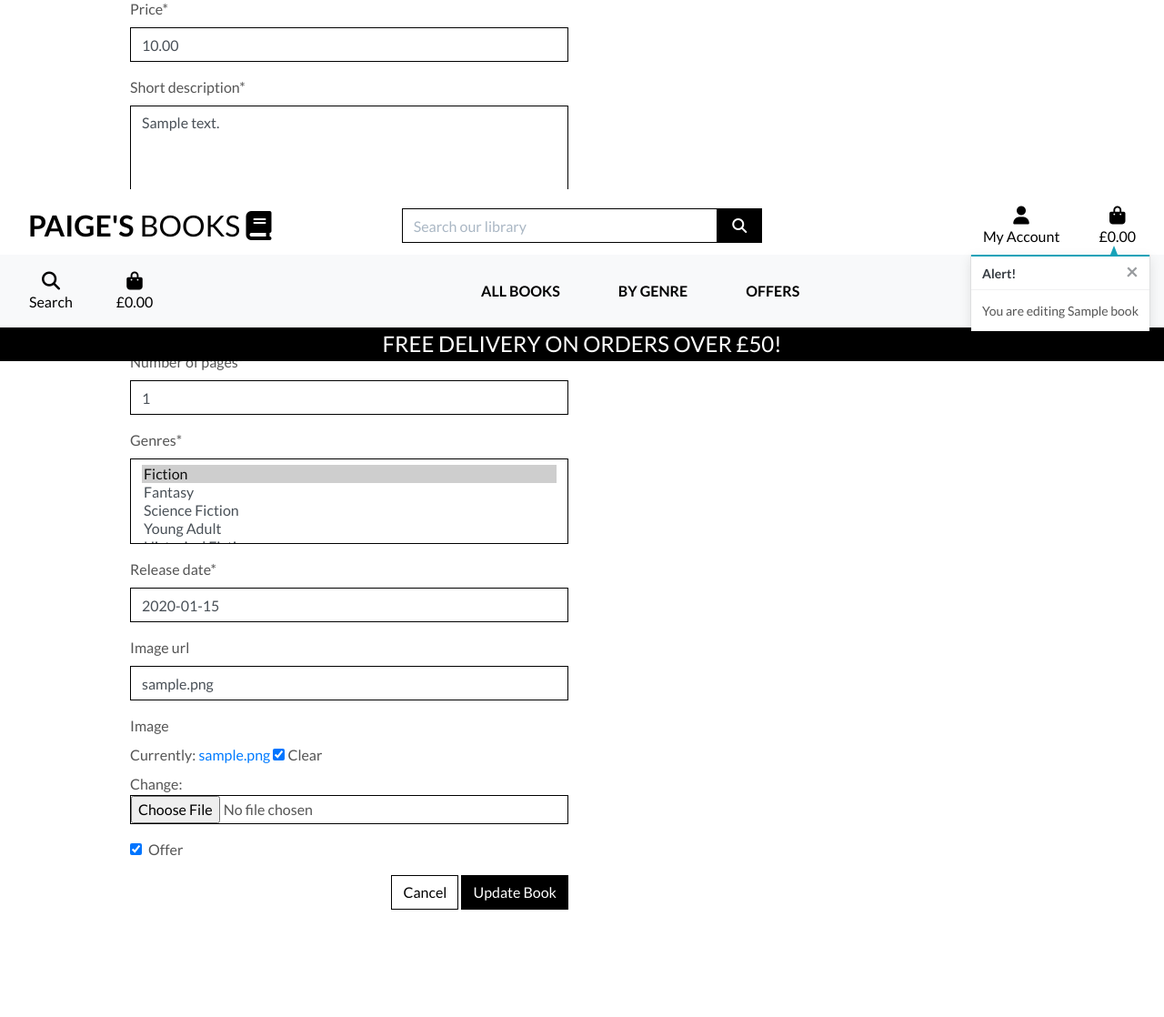
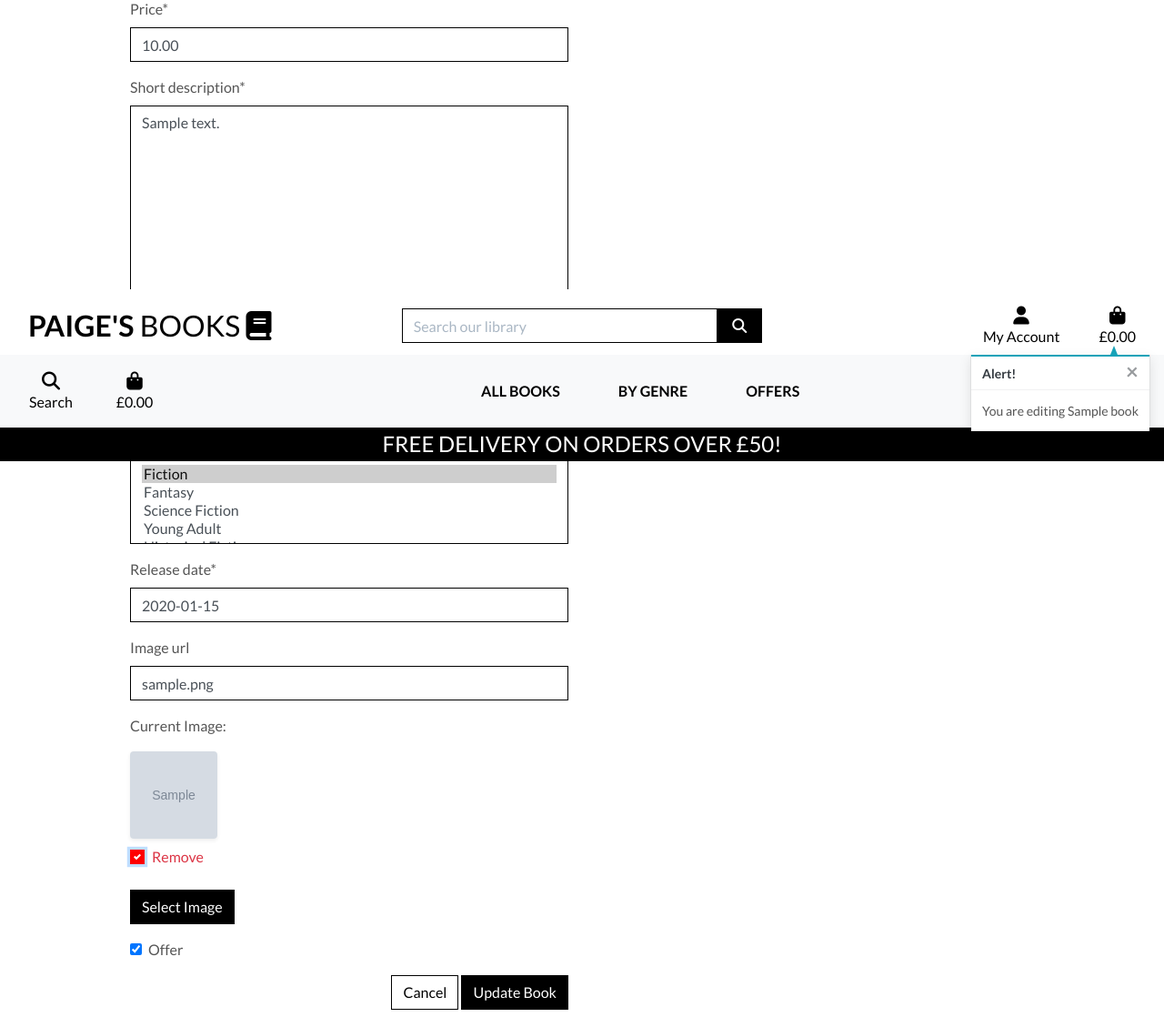
Before and after one commit to paddyw11/paiges-books, a Django app: page /books/edit/1/ in a window 1280 px wide, after a click on "Remove". Shown: the part 592-1710 px from the top of the page at 91% size. Before the commit the page ends 1592 px from the top, so only its background shows below. Run offline with Django 3.2, Linux system fonts and the light colour scheme; a user stored in the database is signed in; data comes from the database, SQL or seed files in the repository; tables that the repository leaves empty hold one stand-in row (values such as "Sample post"); grey boxes marked "Sample" are stand-in pictures; parts of the project's set-up code (start-up, migrations or seed data) failed here and were passed over; some libraries are stand-ins or nearby versions.

Commit message:
added customeclearablefileinput feature

```diff
--- a/books/forms.py
+++ b/books/forms.py
@@ -1,4 +1,5 @@
 from django import forms
+from .widgets import CustomClearableFileInput
 from .models import Book, Genre
 
 class BookForm(forms.ModelForm):
@@ -6,6 +7,8 @@ class BookForm(forms.ModelForm):
     class Meta:
         model = Book
         fields = '__all__'
+
+    image = forms.ImageField(label= 'image', required=False, widget=CustomClearableFileInput)
 
     def __init__(self, *args, **kwargs):
         super().__init__(*args, **kwargs)
--- /dev/null
+++ b/books/templates/books/custom_widget_templates/custom_clearable_file_input.html
@@ -0,0 +1,17 @@
+{% if widget.is_initial %}
+    <p>{{ widget.initial_text }}:</p>
+    <a href="{{ widget.value.url }}">
+        <img width="96" height="96" class="rounded shadow-sm" src="{{ widget.value.url }}">
+    </a>
+    {% if not widget.required %}
+        <div class="custom-control custom-checkbox mt-2">
+            <input class="custom-control-input" type="checkbox" name="{{ widget.checkbox_name }}" id="{{ widget.checkbox_id }}">
+            <label class="custom-control-label text-danger" for="{{ widget.checkbox_id }}">{{ widget.clear_checkbox_label }}</label>
+        </div>
+    {% endif %}<br>
+    {{ widget.input_text }}
+{% endif %}
+<span class="btn btn-black rounded-0 btn-file">
+    Select Image <input id="new-image" type="{{ widget.type }}" name="{{ widget.name }}"{% include "django/forms/widgets/attrs.html" %}>
+</span>
+<strong><p class="text-danger" id="filename"></p></strong>
--- a/books/templates/books/edit_book.html
+++ b/books/templates/books/edit_book.html
@@ -25,7 +25,14 @@
             <div class="col-12 col-md-6 ">
                 <form method="POST" action="{% url 'edit_book' book.id %}" class="form mb-2" enctype="multipart/form-data">
                     {% csrf_token %}
-                    {{ form | crispy  }}
+                    {% for field in form %}
+                        {% if field.name != 'image' %}
+                            {{ field | as_crispy_field }}
+                        {% else %}
+                            {{ field }}
+                        {% endif %}
+                    {% endfor %}
+
                     <div class="text-right">
                         <a class="btn btn-outline-black rounded-0" href="{% url 'books' %}">Cancel</a>
                         <button class="btn btn-black rounded-0" type="submit">Update Book</button>
@@ -37,3 +44,14 @@
     </div>
 
 {% endblock %}
+
+
+{% block postloadjs %}
+    {{ block.super }}
+    <script type="text/javascript">
+            $('#new-image').change(function() {
+                var file = $('#new-image')[0].files[0];
+                $('#filename').text(`Image will be set to: ${file.name}`);
+            });
+    </script>
+{% endblock %}
--- a/static/css/base.css
+++ b/static/css/base.css
@@ -289,6 +289,36 @@ input[name='q']::placeholder {
     overflow-x: hidden;
     overflow-y: auto;
 }
+
+/* Book detial edit form */
+
+.btn-file{
+    position: relative;
+    overflow: hidden;
+}
+
+.btn-file input[type="file"] {
+    position: absolute;
+    top:0;
+    right: 0;
+    min-width: 100%;
+    min-height: 100%;
+    opacity: 0;
+    cursor: pointer;
+}
+
+.custom-checkbox .custom-control-label::before {
+    border-radius: 0;
+    border-color: red;
+}
+
+
+.custom-checkbox .custom-control-input:checked~.custom-control-label::before {
+    background-color: red;
+    border-color: red;
+    border-radius: 0;
+}
+
 /* -------------------------------- Media Queries */
 
 /* Slightly larger container on xl screens */
```
Also changed, not shown: books/templates/books/add_book.html (+19 -1 lines), books/widgets.py (added, +8 -0 lines).
